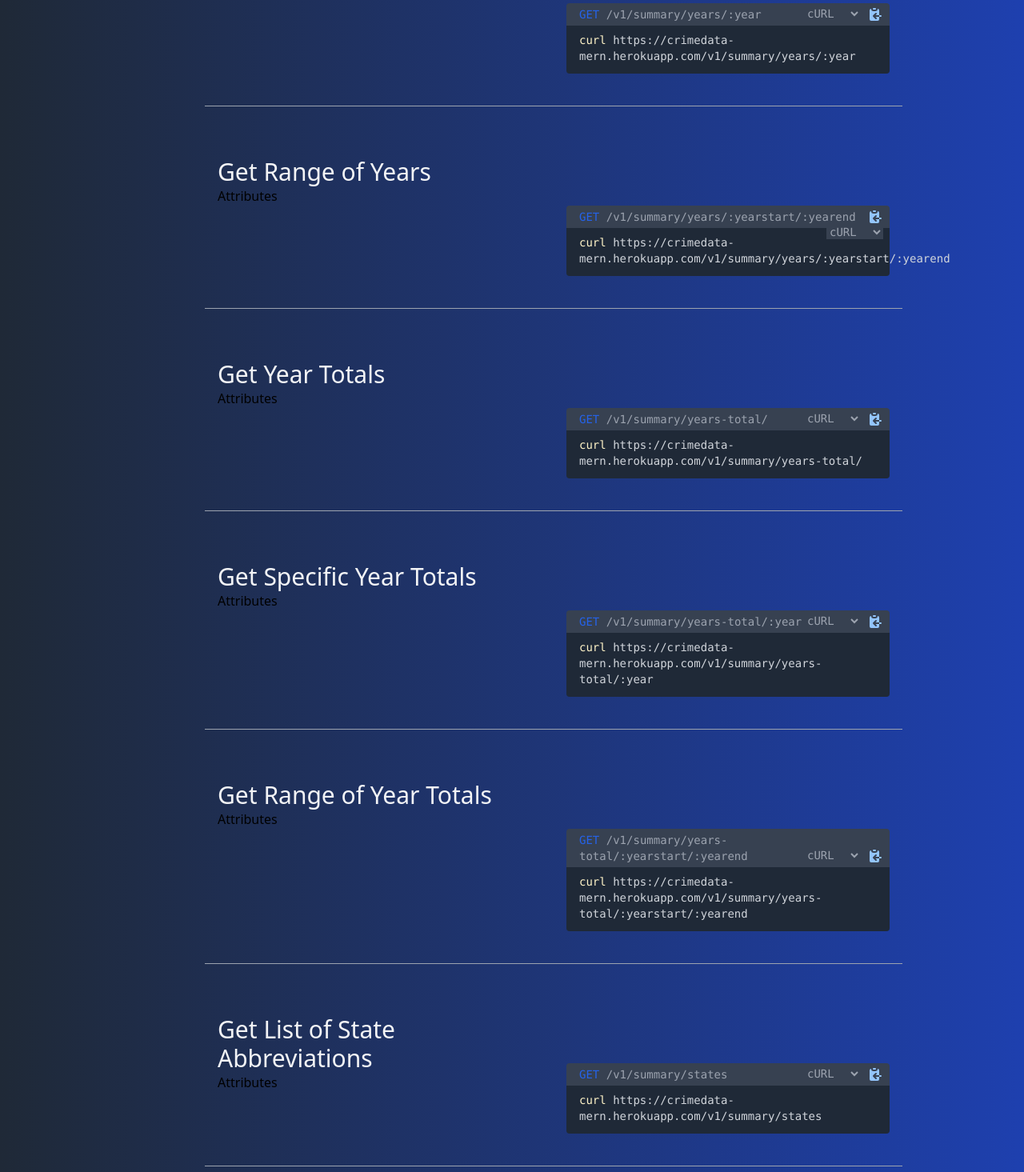
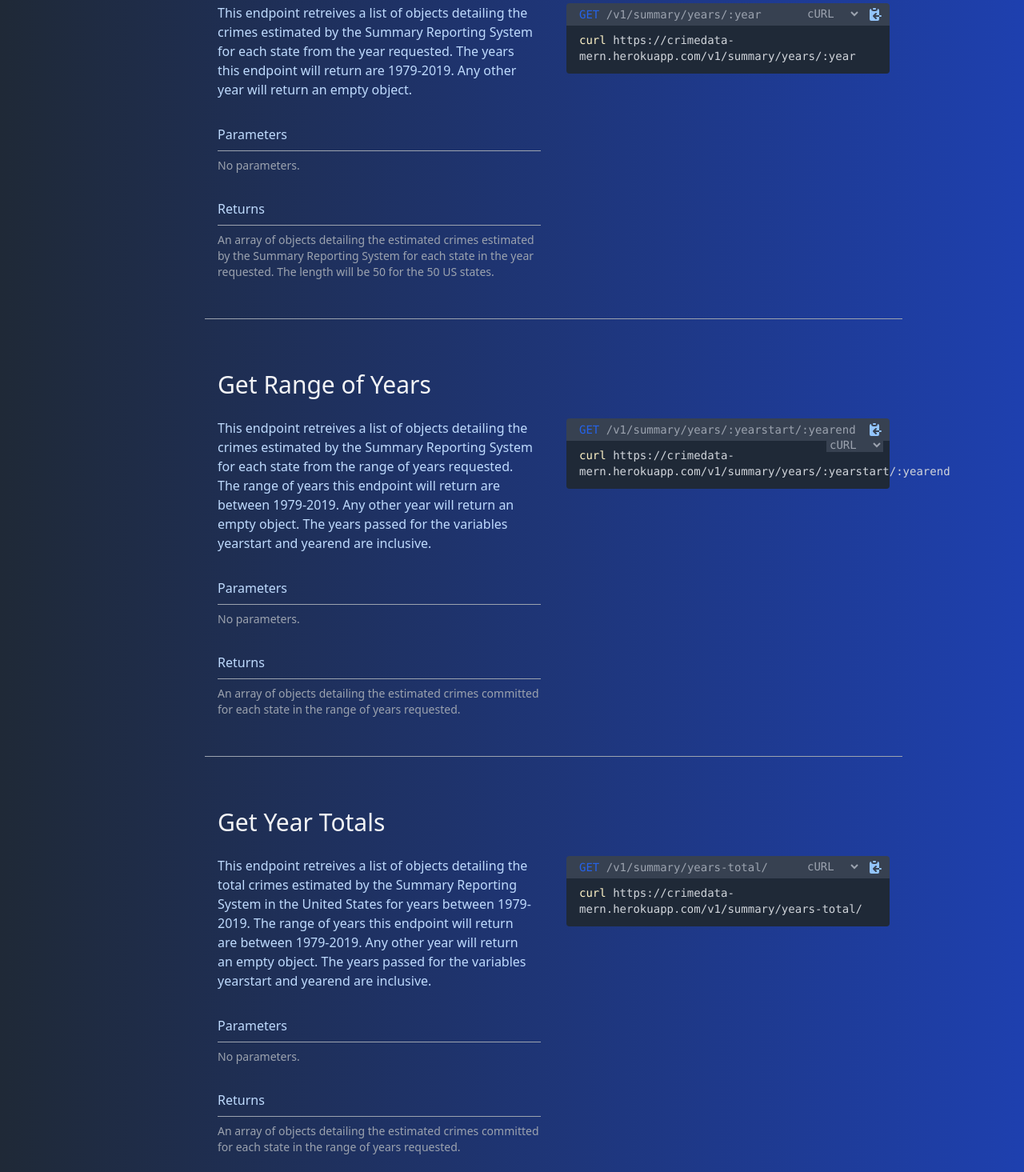
Before and after one commit to seijihosokawa/crimedata-mern, a React (Create React App) app in the folder client/: page / in a window 1280 px wide. Shown: the part 4425-5890 px from the top of the page at 80% size. Built offline with nearby package versions, Linux system fonts and the light colour scheme.

Commit message:
Update App.js

```diff
--- a/client/src/App.js
+++ b/client/src/App.js
@@ -255,7 +255,19 @@ const App = () => {
                 <div id="summaryGetSpecificYear" className="flex flex-row w-full pt-12 pb-6">
                     <div className="container w-1/2 p-4 pt-4">
                         <h1 className="text-gray-100 text-3xl">Get Specific Years</h1>
-                        <p>Attributes</p>
+                        <p className="pt-6 pb-2 pr-2 text-blue-200">This endpoint retreives a list of objects detailing the crimes estimated by the Summary Reporting System for each state from the year requested. The years this endpoint will return are 1979-2019. Any other year will return an empty object.</p>
+                        <div className="divide-y divide-gray-400">
+                            <p className="pt-6 pb-2 pr-2 text-blue-200">Parameters</p>
+                            <div>
+                                <p className="pt-2 pb-2 text-gray-400 text-sm">No parameters.</p>
+                            </div>
+                        </div>
+                        <div className="divide-y divide-gray-400">
+                            <p className="pt-6 pb-2 pr-2 text-blue-200">Returns</p>
+                            <div>
+                                <p className="pt-2 pb-2 text-gray-400 text-sm">An array of objects detailing the estimated crimes estimated by the Summary Reporting System for each state in the year requested. The length will be 50 for the 50 US states.</p>
+                            </div>
+                        </div>
                     </div>
                     <div className="container w-1/2 p-4">
                         <h1 className="text-3xl opacity-0 pb-6">Data/Code</h1>
@@ -265,7 +277,19 @@ const App = () => {
                 <div id="summaryGetYearRange" className="flex flex-row w-full pt-12 pb-6">
                     <div className="container w-1/2 p-4 pt-4">
                         <h1 className="text-gray-100 text-3xl">Get Range of Years</h1>
-                        <p>Attributes</p>
+                        <p className="pt-6 pb-2 pr-2 text-blue-200">This endpoint retreives a list of objects detailing the crimes estimated by the Summary Reporting System for each state from the range of years requested. The range of years this endpoint will return are between 1979-2019. Any other year will return an empty object. The years passed for the variables yearstart and yearend are inclusive.</p>
+                        <div className="divide-y divide-gray-400">
+                            <p className="pt-6 pb-2 pr-2 text-blue-200">Parameters</p>
+                            <div>
+                                <p className="pt-2 pb-2 text-gray-400 text-sm">No parameters.</p>
+                            </div>
+                        </div>
+                        <div className="divide-y divide-gray-400">
+                            <p className="pt-6 pb-2 pr-2 text-blue-200">Returns</p>
+                            <div>
+                                <p className="pt-2 pb-2 text-gray-400 text-sm">An array of objects detailing the estimated crimes committed for each state in the range of years requested.</p>
+                            </div>
+                        </div>
                     </div>
                     <div className="container w-1/2 p-4">
                         <h1 className="text-3xl opacity-0 pb-6">Data/Code</h1>
@@ -275,7 +299,19 @@ const App = () => {
                 <div id="summaryGetYearTotals" className="flex flex-row w-full pt-12 pb-6">
                     <div className="container w-1/2 p-4 pt-4">
                         <h1 className="text-gray-100 text-3xl">Get Year Totals</h1>
-                        <p>Attributes</p>
+                        <p className="pt-6 pb-2 pr-2 text-blue-200">This endpoint retreives a list of objects detailing the total crimes estimated by the Summary Reporting System in the United States for years between 1979-2019. The range of years this endpoint will return are between 1979-2019. Any other year will return an empty object. The years passed for the variables yearstart and yearend are inclusive.</p>
+                        <div className="divide-y divide-gray-400">
+                            <p className="pt-6 pb-2 pr-2 text-blue-200">Parameters</p>
+                            <div>
+                                <p className="pt-2 pb-2 text-gray-400 text-sm">No parameters.</p>
+                            </div>
+                        </div>
+                        <div className="divide-y divide-gray-400">
+                            <p className="pt-6 pb-2 pr-2 text-blue-200">Returns</p>
+                            <div>
+                                <p className="pt-2 pb-2 text-gray-400 text-sm">An array of objects detailing the estimated crimes committed for each state in the range of years requested.</p>
+                            </div>
+                        </div>
                     </div>
                     <div className="container w-1/2 p-4">
                         <h1 className="text-3xl opacity-0 pb-6">Data/Code</h1>
```
